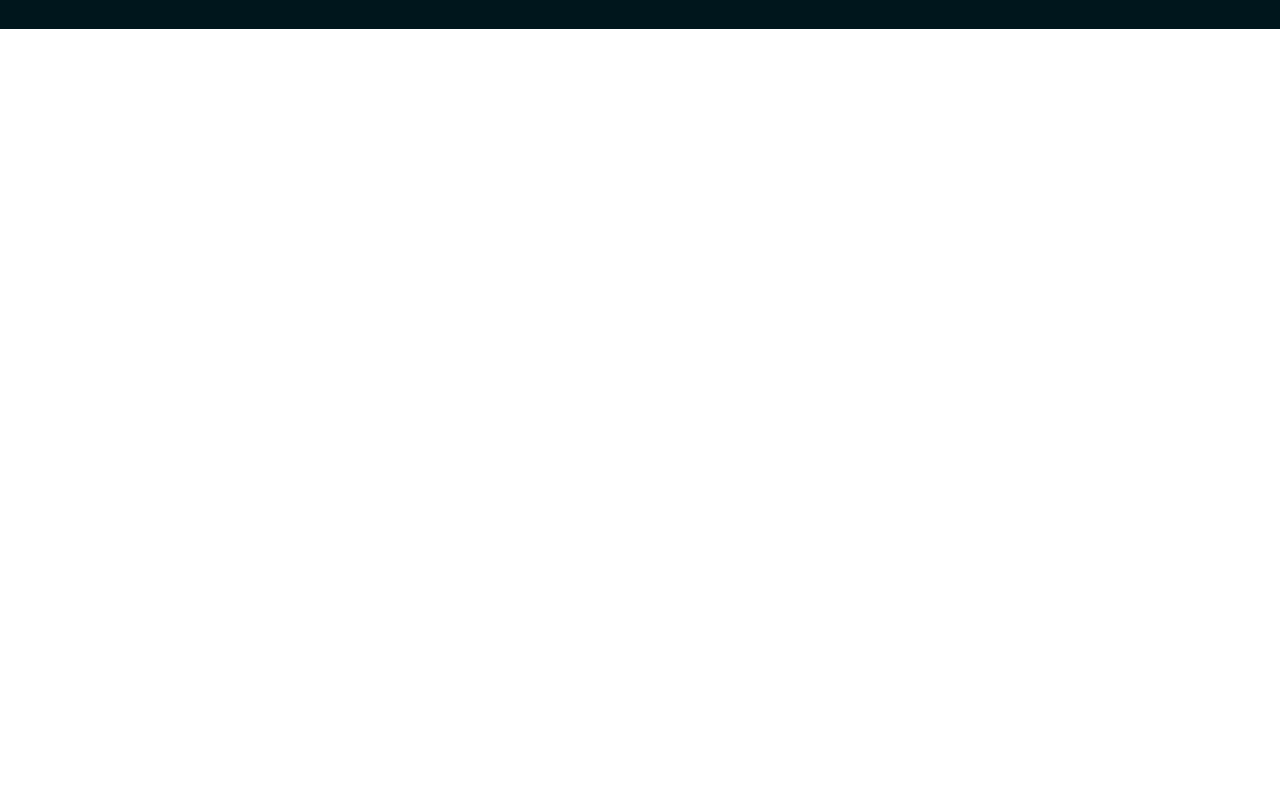
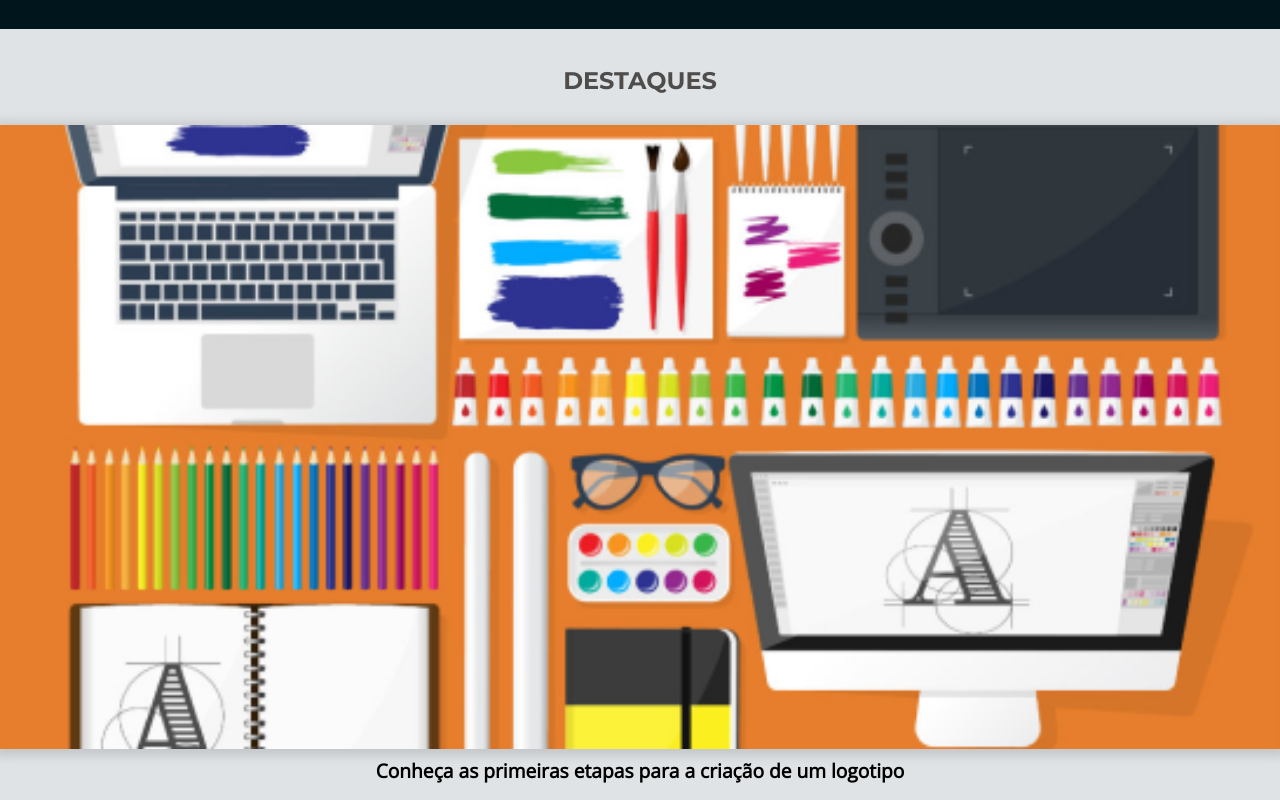
Before and after one commit to Cesar150/apeperia-responsivo, a plain HTML site: page index.html in a window 1280 px wide. Shown: the part 380-1180 px from the top of the page. Before the commit the page ends 800 px from the top, so only its background shows below. Drawn offline with nearby package versions, Linux system fonts and the light colour scheme.

Commit message:
Destaques session: created and finished

```diff
--- /dev/null
+++ b/css/destaques.css
@@ -0,0 +1,50 @@
+.destaques {
+    background: var(--azul-claro);
+
+    padding-top: 2.5rem;
+    padding-bottom: 2rem;
+}
+
+.destaques__titulo {
+    font-family: var(--montserrat);
+    font-weight: 700;
+    font-size: 1.5rem;
+
+    text-transform: uppercase;
+    text-align: center;
+
+    color: var(--cinza-escuro);
+
+    margin-bottom: 2rem;
+}
+
+.destaques__painel {
+    display: flex;
+    flex-direction: column;
+
+    align-items: center;
+
+    margin-bottom: 2rem;
+}
+
+.destaques__painel-imagem {
+    width: 100vw;
+
+    box-shadow: 0 2px 10px 5px #00000020;
+
+    margin-bottom: .5rem;
+}
+
+.destaques__painel-texto {
+    font-weight: 700;
+    font-size: 1.2rem;
+    line-height: normal;
+}
+
+.destaques__botao {
+    color: var(--vermelho-forte);
+
+    border-color: var(--vermelho-forte);
+
+    margin: 0 auto;
+}
--- a/index.html
+++ b/index.html
@@ -13,6 +13,7 @@
     <link rel="stylesheet" href="css/base.css">
     <link rel="stylesheet" href="css/cabecalho.css">
     <link rel="stylesheet" href="css/chamada.css">
+    <link rel="stylesheet" href="css/destaques.css">
     <link rel="stylesheet" href="css/planos.css">
 </head>
 
@@ -37,6 +38,22 @@
                 médias empresas.</p>
             <a class="chamada__botao botao" href="#">Conheça os planos</a>
         </section>
+        <section class="destaques container">
+            <h2 class="destaques__titulo">Destaques</h2>
+            <a href="#" class="figure destaques__painel">
+                <img src="img/comecando-criar-logotipo.png" alt="Painel do post sobre criação de logotipo"
+                    class="destaques__painel-imagem">
+                <figcaption class="destaques__painel-texto">Conheça as primeiras etapas para a criação de um logotipo
+                </figcaption>
+            </a>
+            <a href="" class="figure destaques__painel">
+                <img src="img/dicas-fotografia.png" alt="Painel do post sobre fotografia com celular"
+                    class="destaques__painel-imagem">
+                <figcaption class="destaques__painel-texto">Veja dicas de como fotografar usando seu celular
+                </figcaption>
+            </a>
+            <a href="#" class="destaques__botao botao">Receber destaques por email</a>
+        </section>
     </main>
 </body>
 
```
Also changed, not shown: dicas_Emmet.txt.
